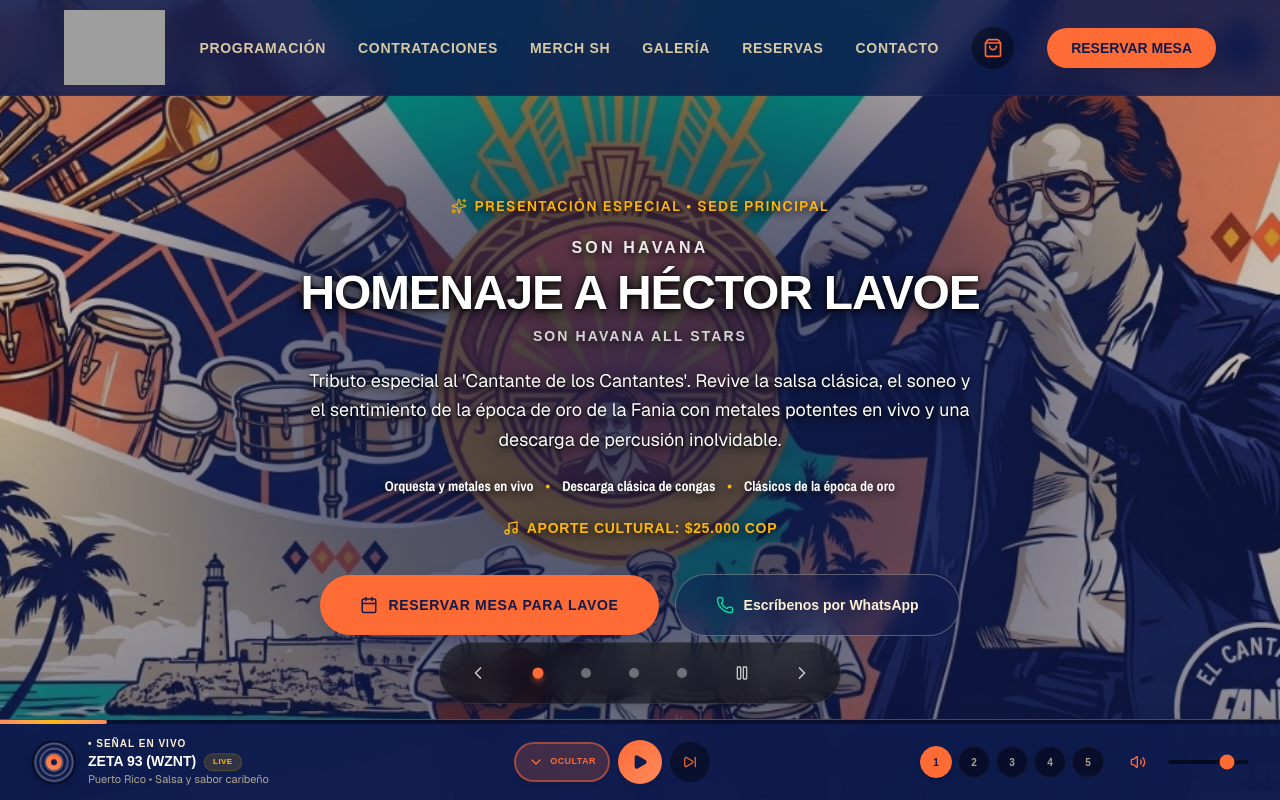
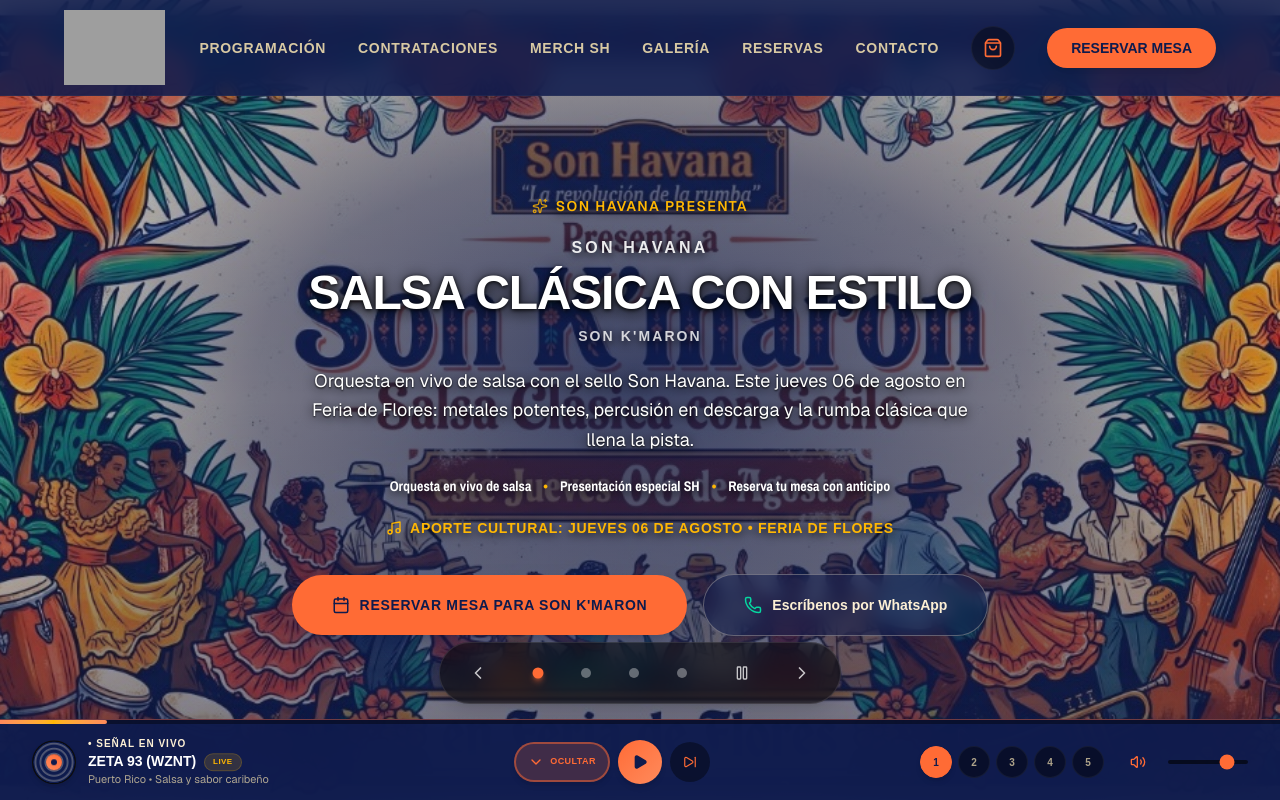
Before and after one commit to anaesve/son-havana, a React (Vite) app: page / in a window 1280 px wide. Shown: the top 800 px of the page. Built offline with nearby package versions, Linux system fonts and the light colour scheme; grey boxes are pictures that could not be loaded; a web font is replaced by a local one.

Commit message:
Reemplazar banner del hero de Héctor Lavoe por Son K'maron.
Actualiza copy del slide, imagen local y metadatos OG/Twitter para la presentación del jueves 06 de agosto en Feria de Flores.

```diff
--- a/index.html
+++ b/index.html
@@ -21,7 +21,7 @@
       property="og:description"
       content="Club de salsa y son cubano en Medellín. Reservas, orquestas en vivo, contratación y merch. Conversión por WhatsApp."
     />
-    <meta property="og:image" content="/images/hero/hector-lavoe.jpg" />
+    <meta property="og:image" content="/images/hero/son-kmaron.jpg" />
     <meta property="og:url" content="https://sonhavana.com/" />
 
     <meta name="twitter:card" content="summary_large_image" />
@@ -30,7 +30,7 @@
       name="twitter:description"
       content="Club de salsa y son cubano en Medellín. Reservas, orquestas en vivo y merch."
     />
-    <meta name="twitter:image" content="/images/hero/hector-lavoe.jpg" />
+    <meta name="twitter:image" content="/images/hero/son-kmaron.jpg" />
 
     <link rel="preconnect" href="https://fonts.googleapis.com" />
     <link rel="preconnect" href="https://fonts.gstatic.com" crossorigin />
@@ -47,7 +47,7 @@
         "description": "Club de salsa y son cubano en Medellín con programación en vivo, reservas y contratación de orquestas.",
         "url": "https://sonhavana.com/",
         "telephone": "+573105156550",
-        "image": "/images/hero/hector-lavoe.jpg",
+        "image": "/images/hero/son-kmaron.jpg",
         "address": {
           "@type": "PostalAddress",
           "streetAddress": "Carrera 73 #44-56",
--- a/src/components/Hero.tsx
+++ b/src/components/Hero.tsx
@@ -23,17 +23,20 @@
 
 const SLIDES_TEMPLATE: Omit<Slide, "bgUrl">[] = [
   {
-    id: "lavoe",
-    badge: "Presentación Especial • Sede Principal",
-    title: "SON HAVANA ALL STARS",
-    subtitle: "HOMENAJE A HÉCTOR LAVOE",
-    description: "Tributo especial al 'Cantante de los Cantantes'. Revive la salsa clásica, el soneo y el sentimiento de la época de oro de la Fania con metales potentes en vivo y una descarga de percusión inolvidable.",
-    localPath: "/images/hero/hector-lavoe.jpg",
-    demoUrl: "https://upload.wikimedia.org/wikipedia/commons/e/ee/Hector_lavoe.png",
-    price: "$25.000 COP",
-    highlights: ["Orquesta y metales en vivo", "Descarga clásica de congas", "Clásicos de la época de oro"],
-    ctaText: "Reservar Mesa para Lavoe",
-    waText: "¡Hola! Quisiera reservar mesa para el Homenaje a Héctor Lavoe en Son Havana."
+    id: "son-kmaron",
+    badge: "Son Havana presenta",
+    title: "SON K'MARON",
+    subtitle: "SALSA CLÁSICA CON ESTILO",
+    description:
+      "Orquesta en vivo de salsa con el sello Son Havana. Este jueves 06 de agosto en Feria de Flores: metales potentes, percusión en descarga y la rumba clásica que llena la pista.",
+    localPath: "/images/hero/son-kmaron.jpg",
+    demoUrl:
+      "https://lh3.googleusercontent.com/aida-public/AB6AXuDYTcqV6EBGI1xWvG689UvIm6Kjr-qxNUc3JPdVj2eD-4gMlhiGOR4AOKasnwA32UcKCOB15OTMxu01qW5Lh1y_OKEkRPvAMAo8CNfPj1G6hvVcQoP6H4EoRKa_MeUmoFScFONcbrulmuIvc2jZPhVNjeG9q5Pf15iOZ-D7JTWtojXiejaYw0-biW2RvT9iYg6u00QlYPnhdpmD-tvMWD33jspfWxSv5yBx-1WOk7kmjm7Ve0VAUU-_",
+    price: "Jueves 06 de Agosto • Feria de Flores",
+    highlights: ["Orquesta en vivo de salsa", "Presentación especial SH", "Reserva tu mesa con anticipo"],
+    ctaText: "Reservar Mesa para Son K'maron",
+    waText:
+      "¡Hola! Quisiera reservar mesa para la presentación de Son K'maron este jueves 06 de agosto en Feria de Flores."
   },
   {
     id: "niche",
```
Also changed, not shown: public/images/hero/README.md, public/images/hero/son-kmaron.jpg (added).
